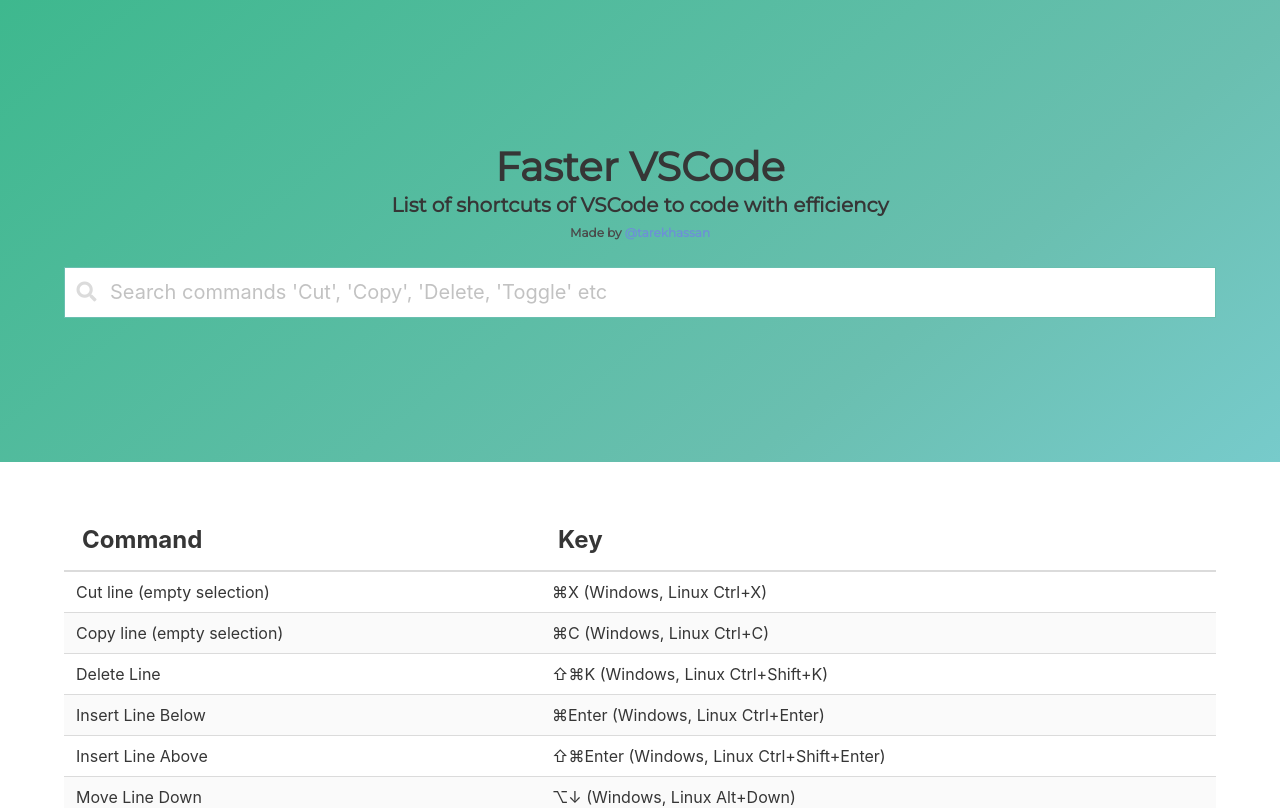
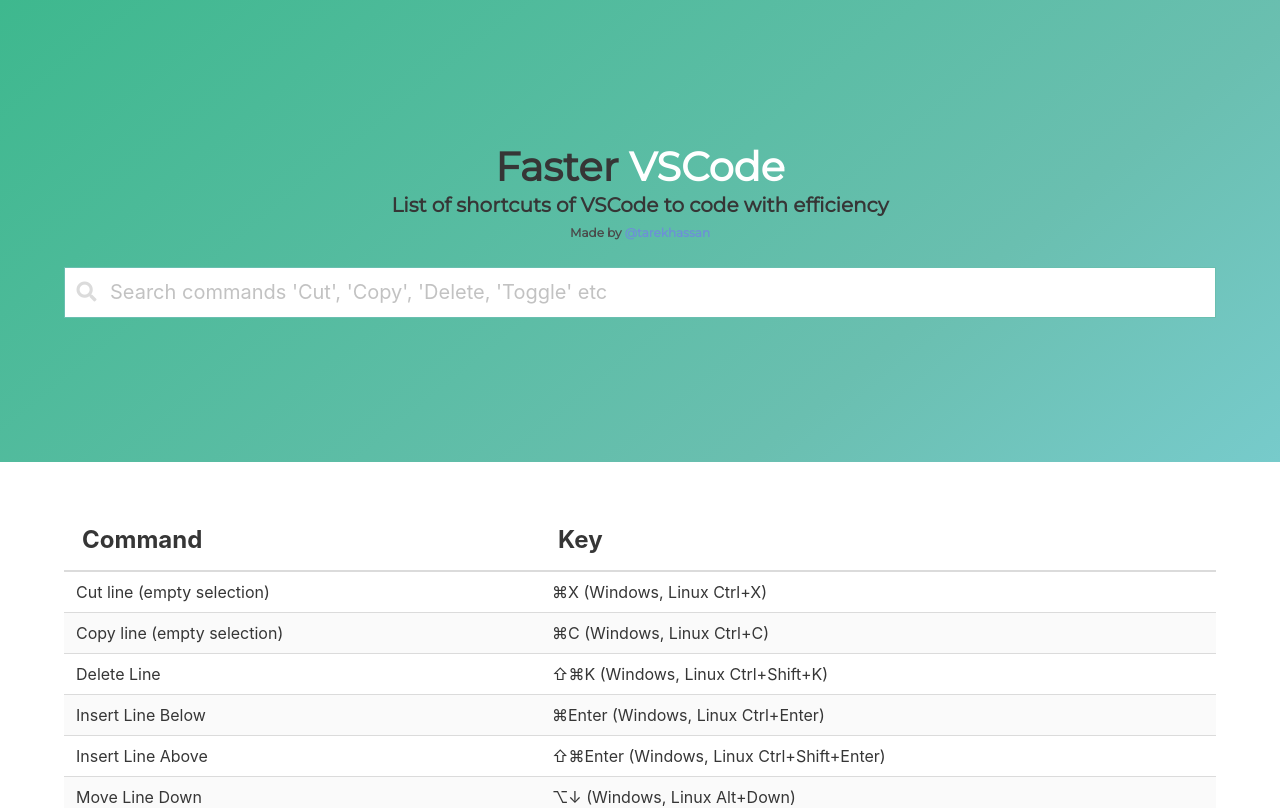
Before and after one commit to tarekhassan410/FasterVSCoder, a React (Create React App) app: page / in a window 1280 px wide. Shown: the top 808 px of the page. Built offline with nearby package versions, Linux system fonts and the light colour scheme.

Commit message:
Favicon edited

```diff
--- a/public/index.html
+++ b/public/index.html
@@ -2,7 +2,7 @@
 <html lang="en">
   <head>
     <meta charset="utf-8">
-    <link rel="shortcut icon" href="%PUBLIC_URL%/favicon.ico">
+    <link rel="shortcut icon" href="%PUBLIC_URL%/icon.png">
     <meta name="viewport" content="width=device-width, initial-scale=1, shrink-to-fit=no">
     <meta name="theme-color" content="#000000">
     <!--
--- a/src/App.js
+++ b/src/App.js
@@ -46,7 +46,7 @@
       <div>
         <div className="hero section is-medium is-primary is-bold">
           <div className="container has-text-centered">
-            <div className="title has-text-dark is-size-1">Faster VSCode</div>
+            <div className="title has-text-dark is-size-1">Faster <span className='has-text-white'>VSCode</span>  </div>
             <div className="subtitle has-text-dark is-size-5">
               List of shortcuts of VSCode to code with efficiency <br />
               <span className="subtitle has-text-grey-dark is-size-7">
```
Also changed, not shown: public/icon.png (added).
